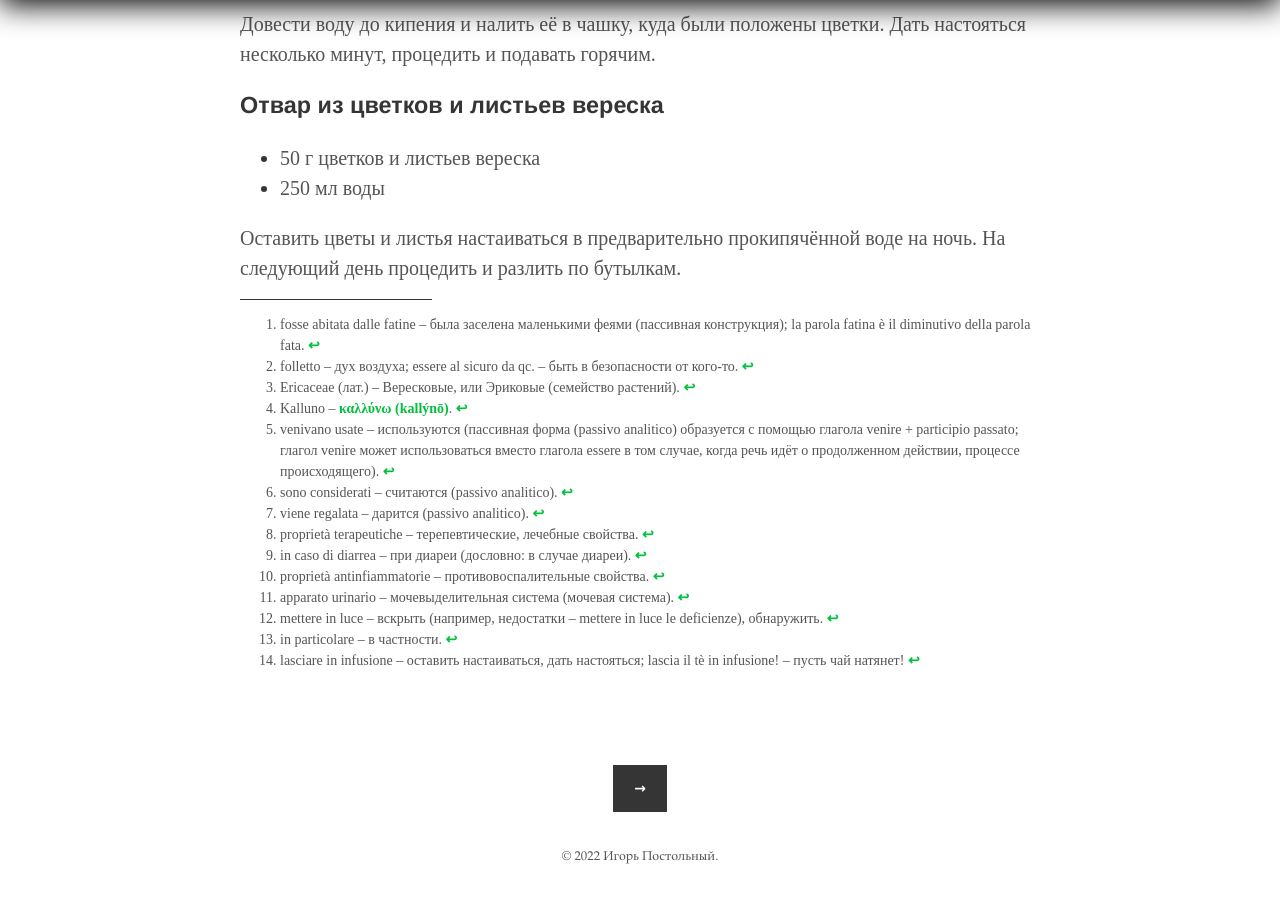
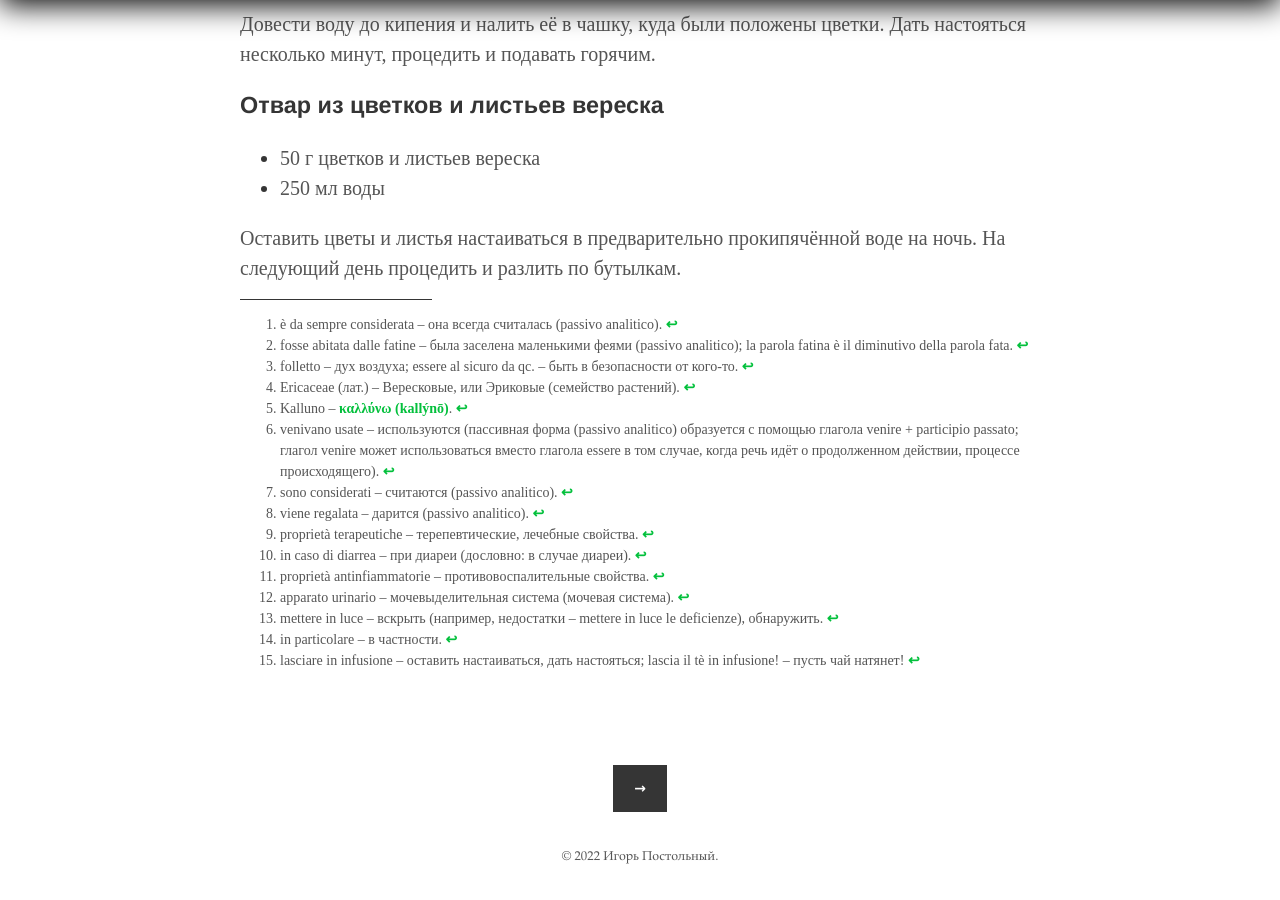
Before and after one commit to postolny/postolny.github.io, a Jekyll site: the page built from _posts/2022-08-02-l-erica-la-pianta-delle-fate.md, in a window 1280 px wide and 900 px high, scrolled down 4647 px. Built offline with Jekyll 4.4.1, drawn with Linux system fonts in a browser that asks for light colours; some of the changed text lies outside the part shown.

Commit message:
Add files via upload

```diff
--- a/_posts/2022-08-02-l-erica-la-pianta-delle-fate.md
+++ b/_posts/2022-08-02-l-erica-la-pianta-delle-fate.md
@@ -65,30 +65,32 @@ Lasciare in infusione i fiori e le foglie nell'acqua precedentemente portata ad
 
 Оставить цветы и листья настаиваться в предварительно прокипячённой воде на ночь. На следующий день процедить и разлить по бутылкам.
 
-[^1]: fosse abitata dalle fatine – была заселена маленькими феями (пассивная конструкция); la parola fatina è il diminutivo della parola fata.
+[^1]: è da sempre considerata – она всегда считалась (passivo analitico).
 
-[^2]: folletto – дух воздуха; essere al sicuro da qc. – быть в безопасности от кого-то.
+[^2]: fosse abitata dalle fatine – была заселена маленькими феями (passivo analitico); la parola fatina è il diminutivo della parola fata.
 
-[^3]: Ericaceae (лат.) –  Вересковые, или Эриковые (семейство растений).
+[^3]: folletto – дух воздуха; essere al sicuro da qc. – быть в безопасности от кого-то.
 
-[^4]: Kalluno – [καλλύνω (kallýnō)](https://it.wikipedia.org/wiki/Calluna_vulgaris).
+[^4]: Ericaceae (лат.) –  Вересковые, или Эриковые (семейство растений).
 
-[^5]: venivano usate – используются (пассивная форма (passivo analitico) образуется с помощью глагола venire + participio passato; глагол venire может использоваться вместо глагола essere в том случае, когда речь идёт о продолженном действии, процессе происходящего).
+[^5]: Kalluno – [καλλύνω (kallýnō)](https://it.wikipedia.org/wiki/Calluna_vulgaris).
 
-[^6]: sono considerati – считаются (passivo analitico).
+[^6]: venivano usate – используются (пассивная форма (passivo analitico) образуется с помощью глагола venire + participio passato; глагол venire может использоваться вместо глагола essere в том случае, когда речь идёт о продолженном действии, процессе происходящего).
 
-[^7]: viene regalata – дарится (passivo analitico).
+[^7]: sono considerati – считаются (passivo analitico).
 
-[^8]: proprietà terapeutiche – терепевтические, лечебные свойства.
+[^8]: viene regalata – дарится (passivo analitico).
 
-[^9]: in caso di diarrea – при диареи (дословно: в случае диареи).
+[^9]: proprietà terapeutiche – терепевтические, лечебные свойства.
 
-[^10]: proprietà antinfiammatorie – противовоспалительные свойства.
+[^10]: in caso di diarrea – при диареи (дословно: в случае диареи).
 
-[^11]: apparato urinario – мочевыделительная система (мочевая система).
+[^11]: proprietà antinfiammatorie – противовоспалительные свойства.
 
-[^12]: mettere in luce – вскрыть (например, недостатки – mettere in luce le deficienze), обнаружить.
+[^12]: apparato urinario – мочевыделительная система (мочевая система).
 
-[^13]: in particolare – в частности.
+[^13]: mettere in luce – вскрыть (например, недостатки – mettere in luce le deficienze), обнаружить.
 
-[^14]: lasciare in infusione – оставить настаиваться, дать настояться; lascia il tè in infusione! – пусть чай натянет!
+[^14]: in particolare – в частности.
+
+[^15]: lasciare in infusione – оставить настаиваться, дать настояться; lascia il tè in infusione! – пусть чай натянет!
```
Also changed, not shown: other parts of _posts/2022-08-02-l-erica-la-pianta-delle-fate.md (+4 -4 lines).
